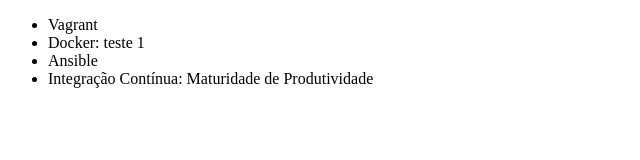
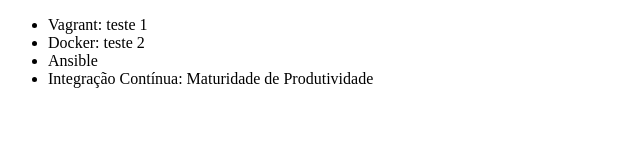
Before and after one commit to vclalcanfor/alura-git, a plain HTML site: page index.html in a window 1280 px wide. Shown: the full height of the page, 0-640 px from the left. Drawn offline with Linux system fonts and the light colour scheme.

Commit message:
atualização do curso de vagrant

```diff
--- a/index.html
+++ b/index.html
@@ -6,8 +6,8 @@
 </head>
 <body>
     <ul>
-        <li>Vagrant</li>
-        <li>Docker: teste 1</li>
+        <li>Vagrant: teste 1</li>
+        <li>Docker: teste 2</li>
         <li>Ansible</li>
         <li>Integração Contínua: Maturidade de Produtividade</li>
     </ul>
```
